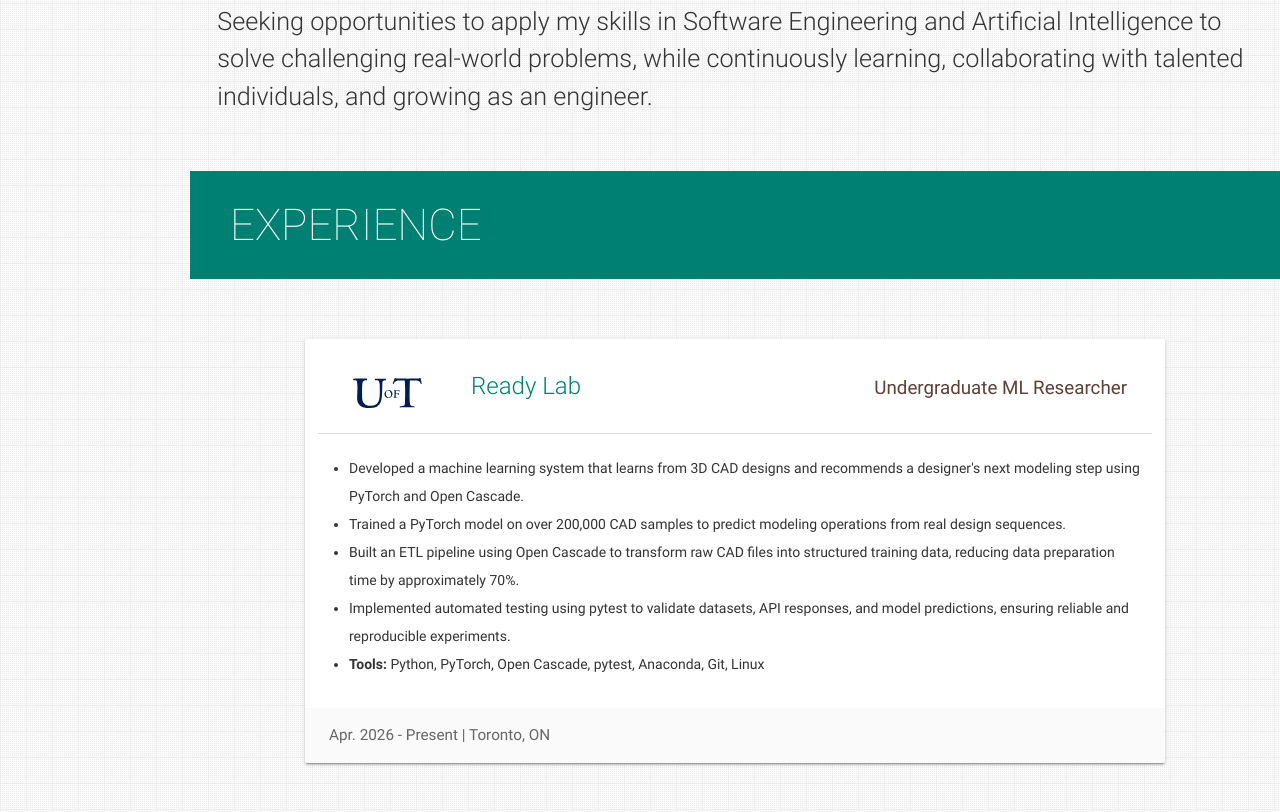
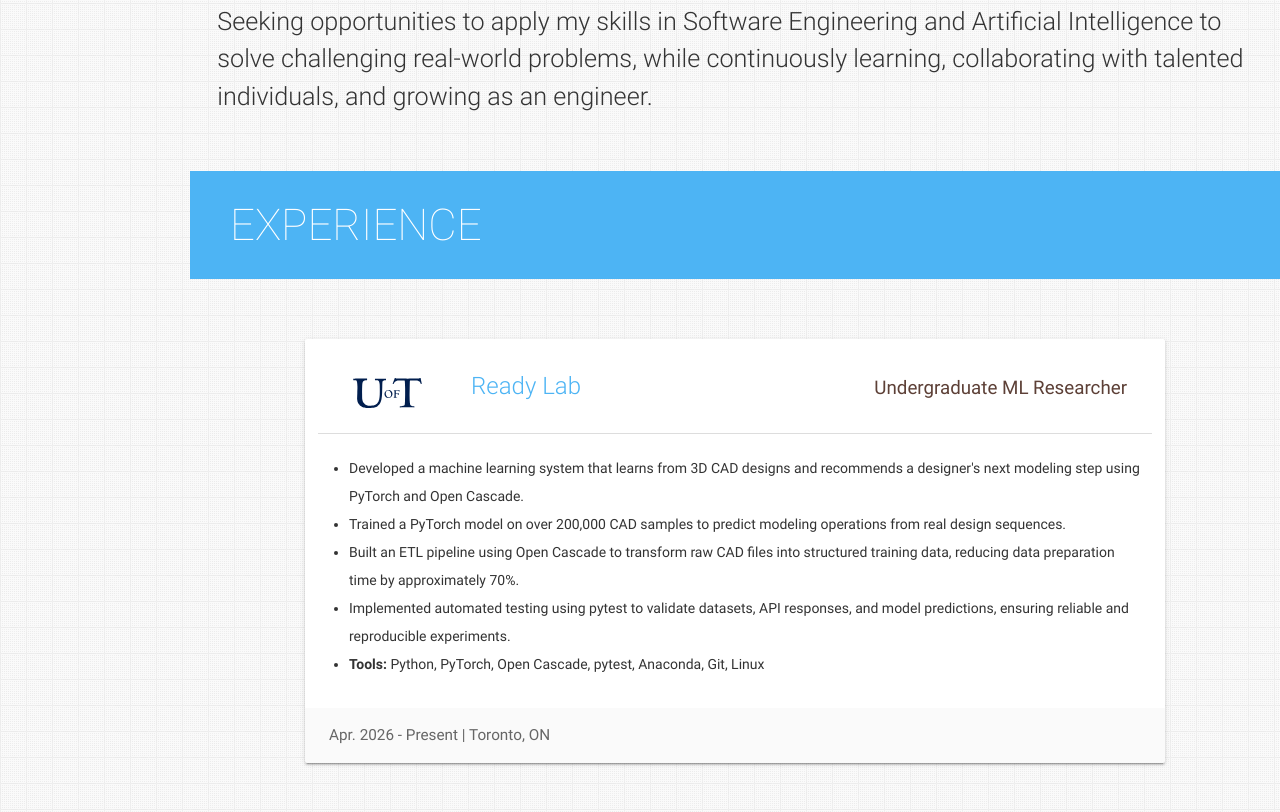
Before and after one commit to ShuoY1n/ShuoY1n.github.io, a plain HTML site: page index.html in a window 1280 px wide. Shown: the part 1583-2395 px from the top of the page. Drawn offline with nearby package versions, Linux system fonts and the light colour scheme.

```diff
--- a/assets/css/style.css
+++ b/assets/css/style.css
@@ -549,7 +549,7 @@
 /* main .teal-text */
 
 .teal-text {
-  color: #008073 !important;
+  color: #4db4f4 !important;
 }
 
 /* .teal-text {
@@ -559,7 +559,7 @@
 /* .teal */
 
 .teal {
-  background-color: #008073 !important;
+  background-color: #4db4f4 !important;
 }
 
 /* .teal {
```
